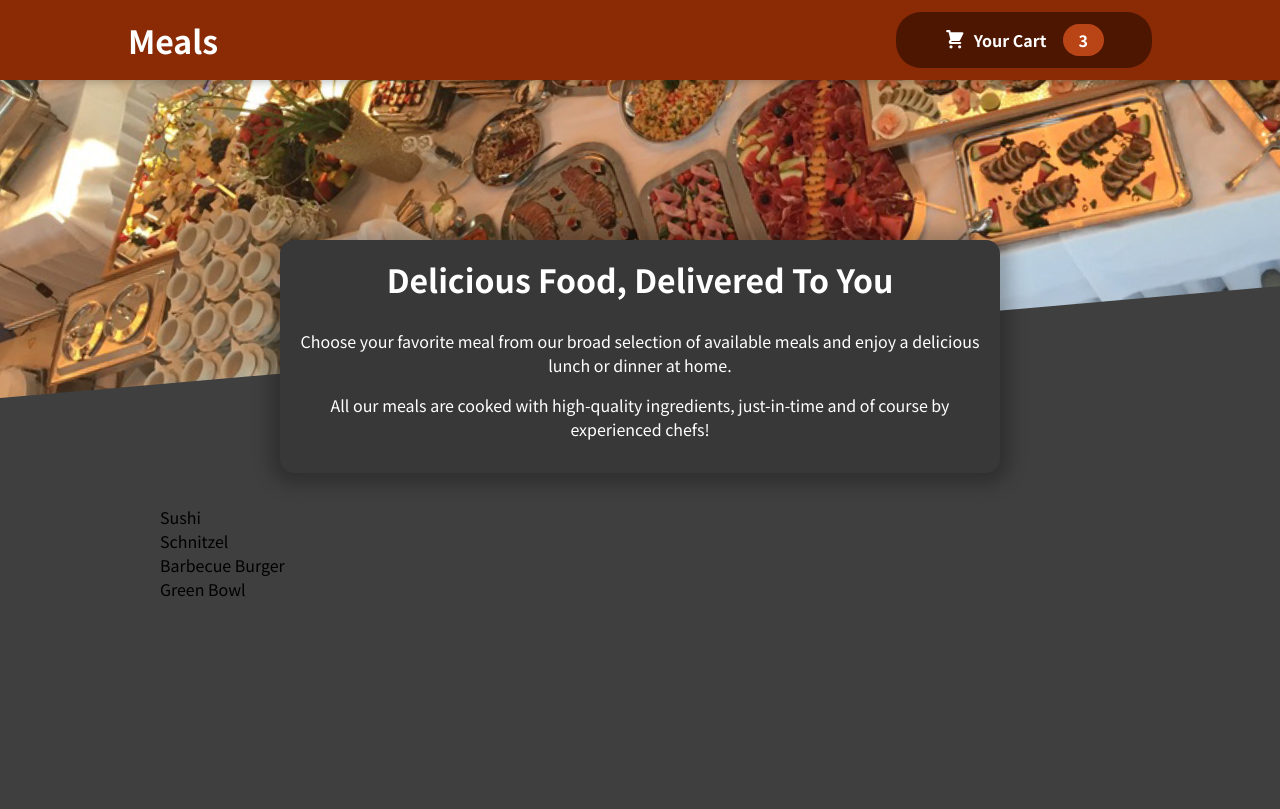
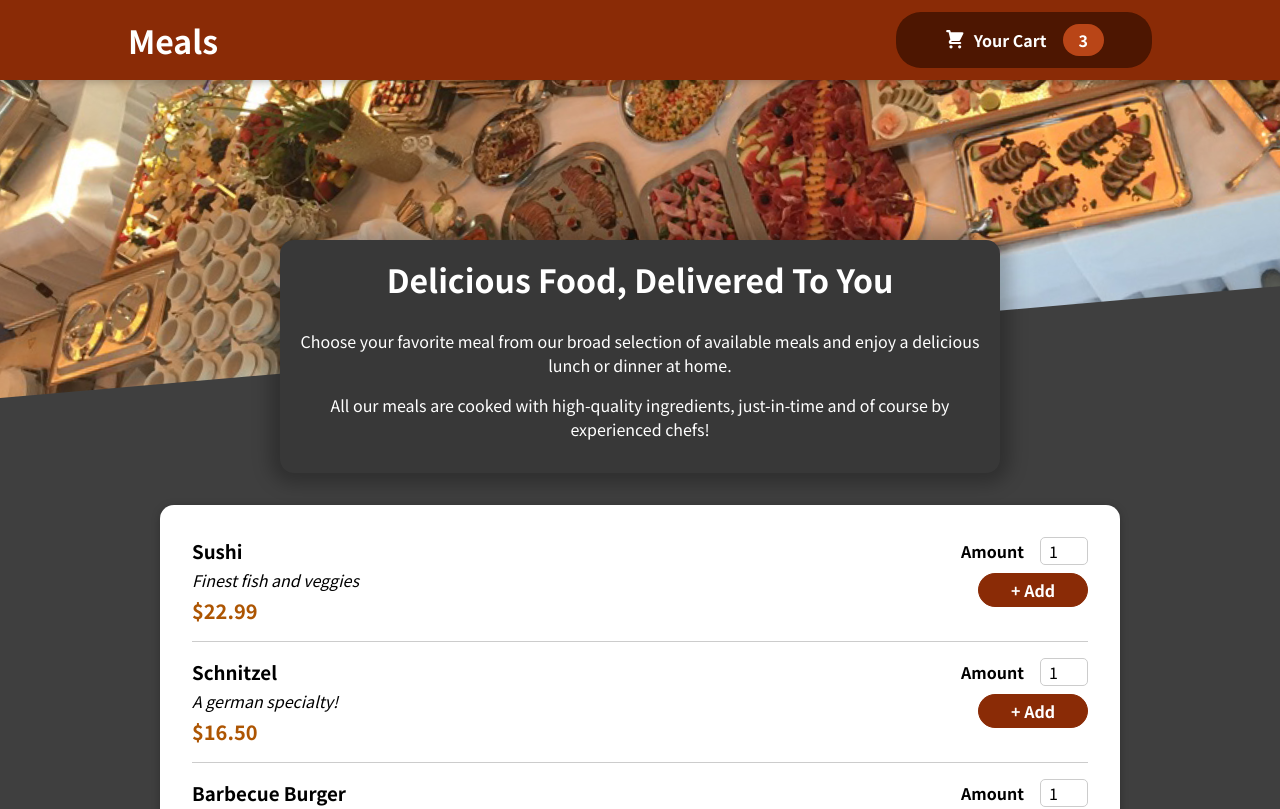
Before and after one commit to EidHachem/react-meals, a React (Create React App) app: page / in a window 1280 px wide. Shown: the top 809 px of the page. Built offline with nearby package versions, Linux system fonts and the light colour scheme.

Commit message:
Add meals list and styles

```diff
--- a/src/components/Meals/AvailableMeals.js
+++ b/src/components/Meals/AvailableMeals.js
@@ -1,6 +1,9 @@
 import React from "react"
 
 import classes from "./AvailableMeals.module.css"
+
+import Card from "../UI/Card"
+import MealItem from "./MealItem/MealItem"
 
 const DUMMY_MEALS = [
   {
@@ -31,11 +34,18 @@
 
 const AvailableMeals = () => {
   const mealsList = DUMMY_MEALS.map((meal) => (
-    <li key={meal.id}>{meal.name}</li>
+    <MealItem
+      key={meal.id}
+      name={meal.name}
+      description={meal.description}
+      price={meal.price}
+    />
   ))
   return (
     <section className={classes.meals}>
-      <ul>{mealsList}</ul>
+      <Card>
+        <ul>{mealsList}</ul>
+      </Card>
     </section>
   )
 }
--- /dev/null
+++ b/src/components/Meals/MealItem/MealItem.js
@@ -0,0 +1,22 @@
+import React from "react"
+
+import classes from "./MealItem.module.css"
+import MealItemForm from "./MealItemForm"
+
+const MealItem = (props) => {
+  const price = `$${props.price.toFixed(2)}`
+  return (
+    <li className={classes.meal}>
+      <div>
+        <h3>{props.name}</h3>
+        <div className={classes.description}>{props.description}</div>
+        <div className={classes.price}>{price}</div>
+      </div>
+      <div>
+        <MealItemForm />
+      </div>
+    </li>
+  )
+}
+
+export default MealItem
--- /dev/null
+++ b/src/components/Meals/MealItem/MealItem.module.css
@@ -0,0 +1,22 @@
+.meal {
+  display: flex;
+  justify-content: space-between;
+  margin: 1rem;
+  padding-bottom: 1rem;
+  border-bottom: 1px solid #ccc;
+}
+
+.meal h3 {
+  margin: 0 0 0.25rem 0;
+}
+
+.description {
+  font-style: italic;
+}
+
+.price {
+  margin-top: 0.25rem;
+  font-weight: bold;
+  color: #ad5502;
+  font-size: 1.25rem;
+}
--- /dev/null
+++ b/src/components/Meals/MealItem/MealItemForm.js
@@ -0,0 +1,25 @@
+import React from "react"
+
+import classes from "./MealItemForm.module.css"
+import Input from "../../UI/Input"
+
+const MealItemForm = () => {
+  return (
+    <form className={classes.form}>
+      <Input
+        label="Amount"
+        input={{
+          id: "amount",
+          type: "number",
+          min: "1",
+          max: "5",
+          step: "1",
+          defaultValue: "1",
+        }}
+      />
+      <button>+ Add</button>
+    </form>
+  )
+}
+
+export default MealItemForm
--- /dev/null
+++ b/src/components/Meals/MealItem/MealItemForm.module.css
@@ -0,0 +1,20 @@
+.form {
+  text-align: right;
+}
+
+.form button {
+  font: inherit;
+  cursor: pointer;
+  background-color: #8a2b06;
+  border: 1px solid #8a2b06;
+  color: white;
+  padding: 0.25rem 2rem;
+  border-radius: 20px;
+  font-weight: bold;
+}
+
+.form button:hover,
+.form button:active {
+  background-color: #641e03;
+  border-color: #641e03;
+}
--- /dev/null
+++ b/src/components/UI/Card.js
@@ -0,0 +1,9 @@
+import React from "react"
+
+import classes from "./Card.module.css"
+
+const Card = ({ children }) => {
+  return <div className={classes.card}>{children}</div>
+}
+
+export default Card
--- /dev/null
+++ b/src/components/UI/Card.module.css
@@ -0,0 +1,6 @@
+.card {
+  padding: 1rem;
+  box-shadow: 0 2px 8px rgba(0, 0, 0, 0.25);
+  border-radius: 14px;
+  background-color: white;
+}
--- /dev/null
+++ b/src/components/UI/Input.js
@@ -0,0 +1,14 @@
+import React from "react"
+
+import classes from "./Input.module.css"
+
+const Input = (props) => {
+  return (
+    <div className={classes.input}>
+      <label htmlFor={props.input.id}>{props.label}</label>
+      <input id={props.input.id} {...props.input} />
+    </div>
+  )
+}
+
+export default Input
--- /dev/null
+++ b/src/components/UI/Input.module.css
@@ -0,0 +1,18 @@
+.input {
+  display: flex;
+  align-items: center;
+  margin-bottom: 0.5rem;
+}
+
+.input label {
+  font-weight: bold;
+  margin-right: 1rem;
+}
+
+.input input {
+  width: 3rem;
+  border-radius: 5px;
+  border: 1px solid #ccc;
+  font: inherit;
+  padding-left: 0.5rem;
+}
```
Also changed, not shown: 1 other file (tests, documents, lock files or other folders).
